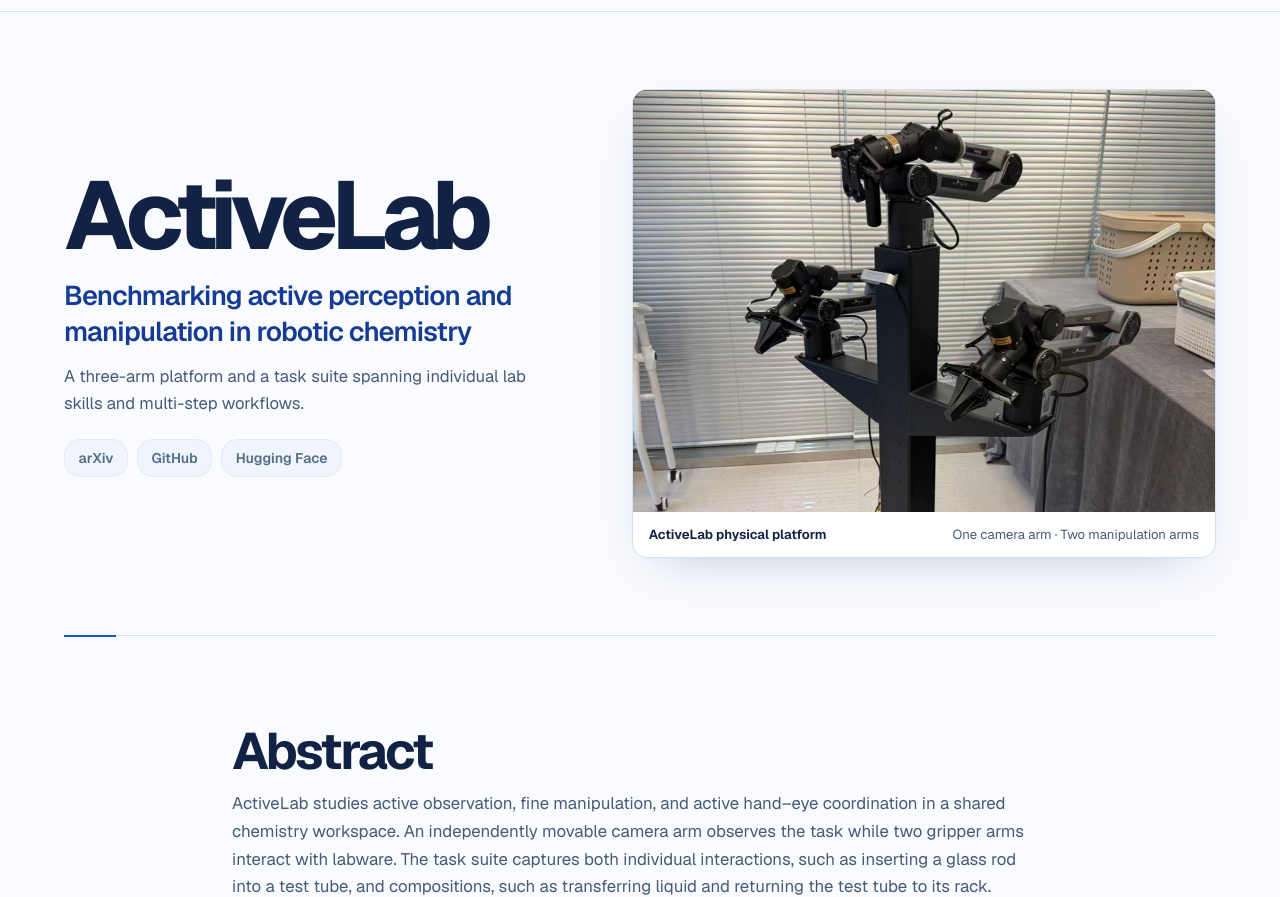
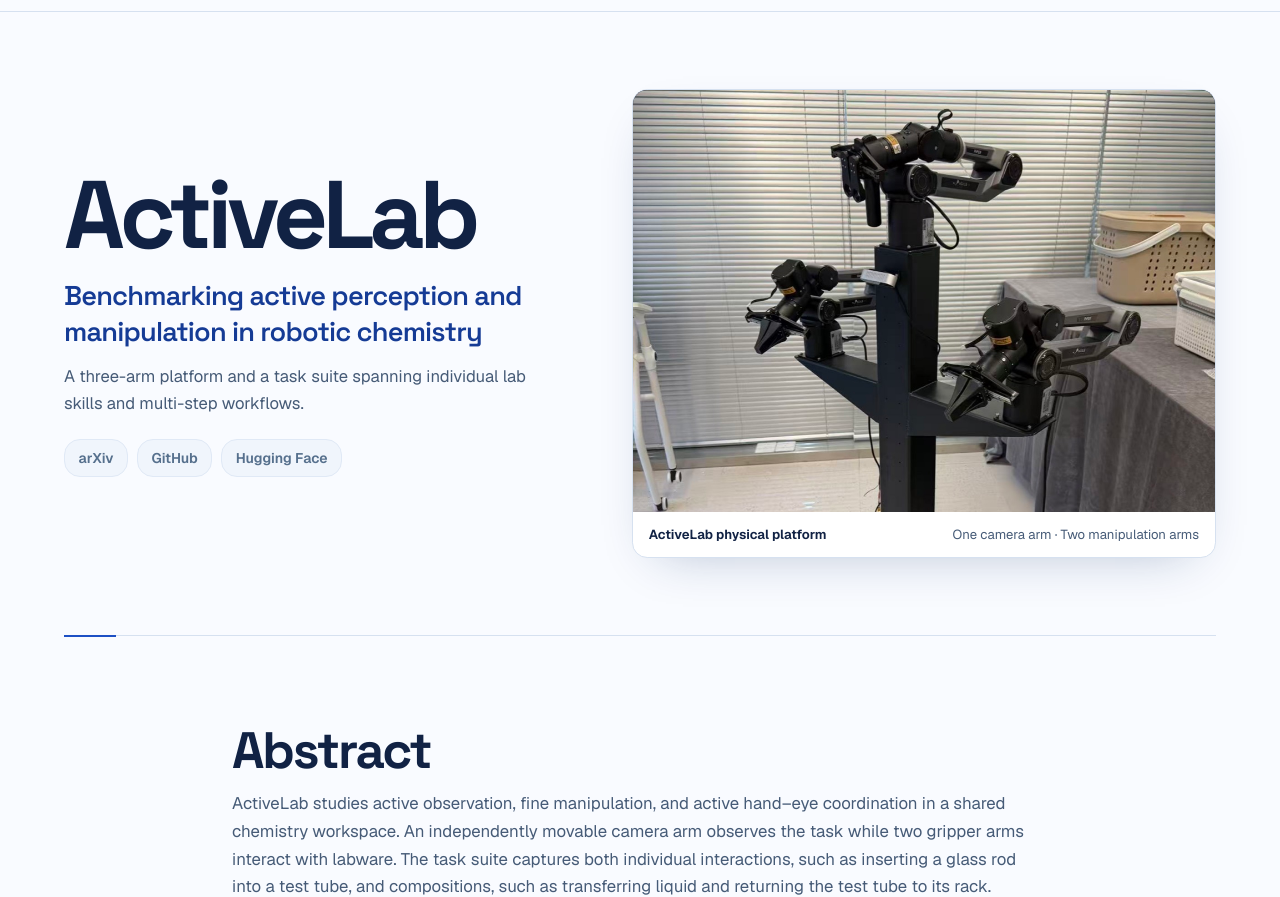
Before and after one commit to YuZhaoshu/activelab, a plain HTML site: page index.html in a window 1280 px wide. Shown: the part 57-954 px from the top of the page. Drawn offline with Linux system fonts and the light colour scheme.

Commit message:
Pair Space Grotesk headings with Geist body text

```diff
--- a/assets/site.css
+++ b/assets/site.css
@@ -3,6 +3,14 @@
   src: url("./vendor/geist-latin.woff2") format("woff2");
   font-style: normal;
   font-weight: 400 800;
+  font-display: swap;
+}
+
+@font-face {
+  font-family: "Space Grotesk";
+  src: url("./vendor/space-grotesk.woff2") format("woff2");
+  font-style: normal;
+  font-weight: 500 700;
   font-display: swap;
 }
 
@@ -23,7 +31,9 @@
   --radius: .95rem;
   --section-space: clamp(3.2rem, 7vw, 6rem);
   --ease: cubic-bezier(.2, .7, .25, 1);
-  font-family: Geist, Inter, system-ui, "Helvetica Neue", sans-serif;
+  --font-body: Geist, Inter, system-ui, "Helvetica Neue", sans-serif;
+  --font-display: "Space Grotesk", var(--font-body);
+  font-family: var(--font-body);
 }
 
 *, *::before, *::after { box-sizing: border-box; }
@@ -37,6 +47,7 @@ button:disabled { cursor: default; }
 :focus-visible { outline: 2px solid var(--blue); outline-offset: 4px; }
 img, video { display: block; width: 100%; }
 h1, h2, h3, p, figure { margin: 0; }
+h1, h2, .hero-subtitle, #gallery-task-title { font-family: var(--font-display); }
 p { line-height: 1.65; }
 .shell { width: min(100% - var(--gutter) * 2, 75rem); margin-inline: auto; }
 
@@ -130,8 +141,8 @@ p { line-height: 1.65; }
 h1 {
   color: var(--ink);
   font-size: clamp(3.3rem, 8.5vw, 6rem);
-  font-weight: 740;
-  letter-spacing: -.07em;
+  font-weight: 700;
+  letter-spacing: -.057em;
   line-height: .97;
 }
 .hero-subtitle {
@@ -286,8 +297,8 @@ h1 {
 h2 {
   font-size: clamp(2rem, 4.5vw, 3.2rem);
   line-height: 1.02;
-  font-weight: 690;
-  letter-spacing: -.05em;
+  font-weight: 700;
+  letter-spacing: -.043em;
   text-wrap: balance;
 }
 h3 { font-weight: 660; font-size: 1.08rem; letter-spacing: -.025em; }
```
Also changed, not shown: assets/vendor/space-grotesk-OFL.txt (added), assets/vendor/space-grotesk.woff2 (added), 1 other file.
